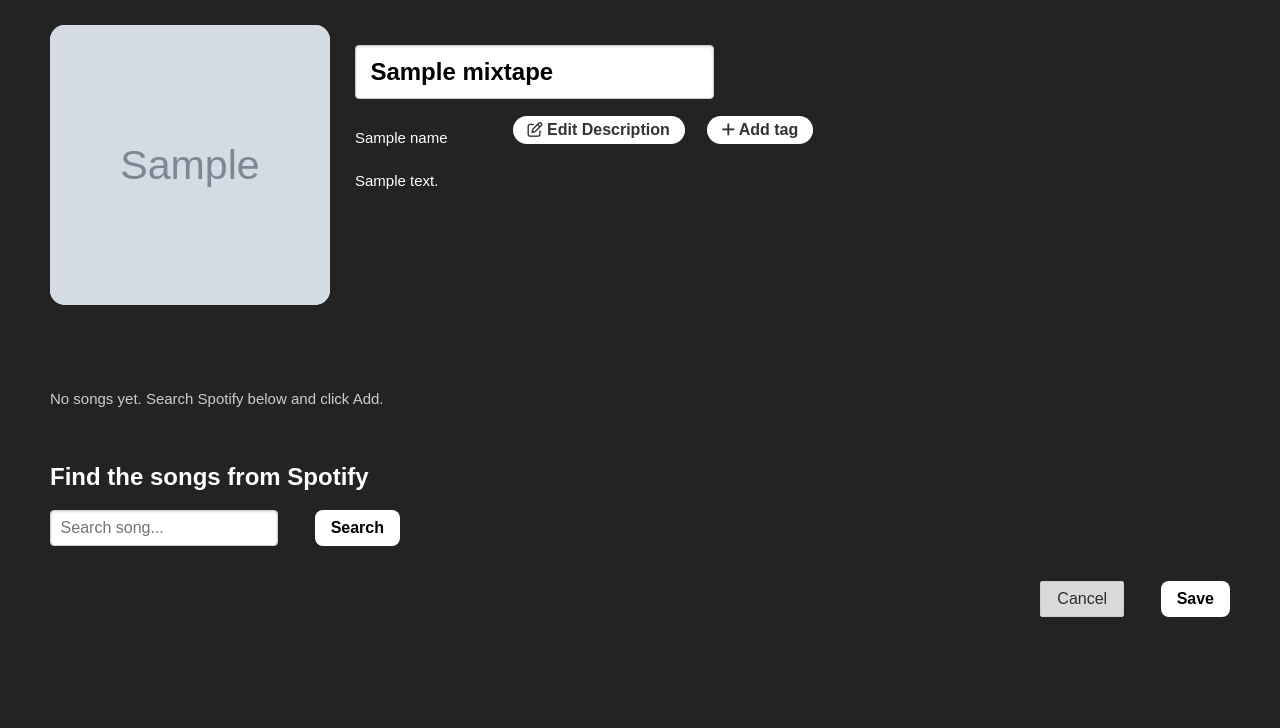
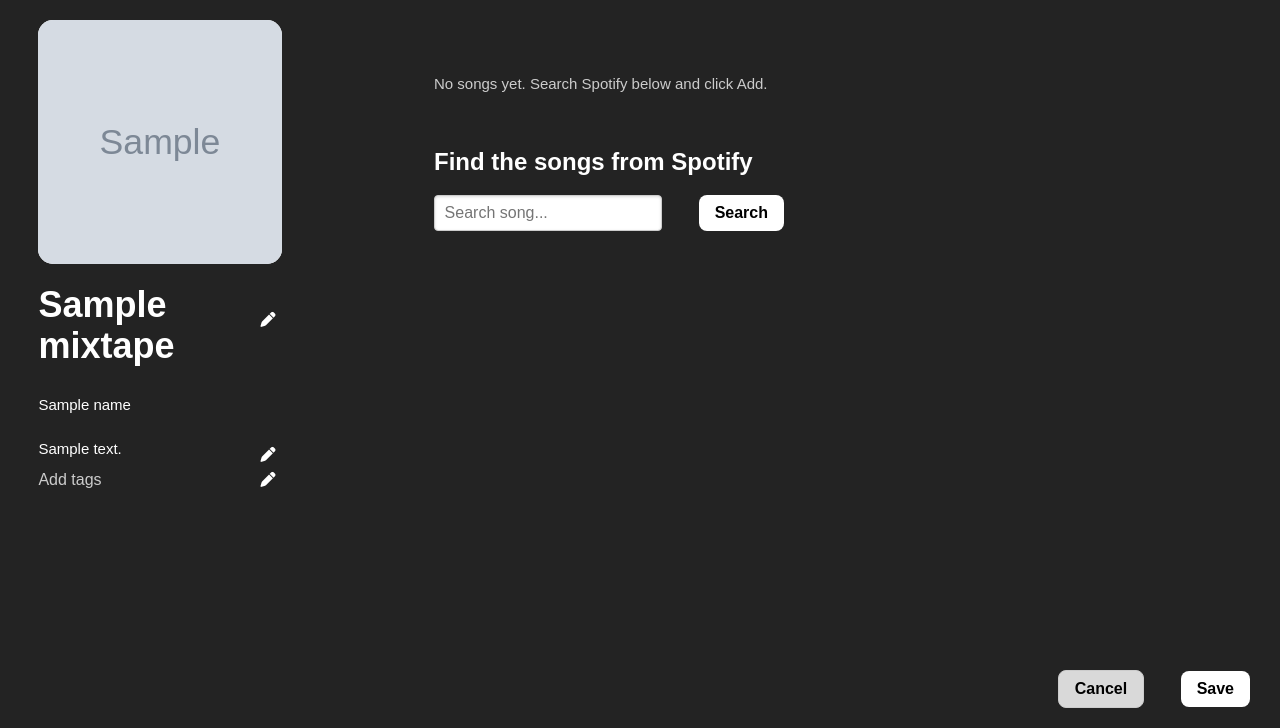
Before and after one commit to CSCI-5117-F26/developing-the-interactive-web-project-1-group-7, a Python web app: template src/developing_the_interactive_web_project_1_group_7/templates/add_mixtape.html in a window 1280 px wide. Shown: the part 72-800 px from the top of the page. Run offline with Jinja, Linux system fonts and the light colour scheme; the template is opened without the code that fills it: most values are stand-ins (such as "Sample title", 1, 10 or a date in 2020); grey boxes marked "Sample" are stand-in pictures; some libraries are stand-ins or nearby versions.

Commit message:
layout fixes (from miro notes)

```diff
--- a/src/developing_the_interactive_web_project_1_group_7/static/add_mixtape.js
+++ b/src/developing_the_interactive_web_project_1_group_7/static/add_mixtape.js
@@ -131,26 +131,27 @@ searchForm.addEventListener("submit", async (event) => {
     }
 });
 
-// Enter in a note field shouldn't save the whole mixtape
 selectedSongs.addEventListener("keydown", (event) => {
     if (event.key === "Enter" && event.target.matches(".song-note-input")) {
         event.preventDefault();
     }
 });
 
-// Show the description and tags on the page as soon as they're chosen in the dialogs, before the mixtape is saved
+const titleInput = document.querySelector('input[name="title"]');
+const titlePreview = document.getElementById("title-preview");
 const descriptionInput = document.querySelector('textarea[name="description"]');
 const descriptionPreview = document.getElementById("description-preview");
-const descriptionButtonLabel = document.getElementById("description-button-label");
 const tagCheckboxes = document.querySelectorAll('input[name="tags"]');
 const tagPreview = document.getElementById("tag-preview");
-const tagButtonLabel = document.getElementById("tag-button-label");
+
+function refreshTitlePreview() {
+    titlePreview.textContent = titleInput.value.trim() || "Mixtape Title";
+}
 
 function refreshDescriptionPreview() {
     const description = descriptionInput.value.trim();
-    descriptionPreview.textContent = description;
-    descriptionPreview.hidden = !description;
-    descriptionButtonLabel.textContent = description ? "Edit Description" : "Add Description";
+    descriptionPreview.textContent = description || "Add a description";
+    descriptionPreview.style.color = description ? "" : "#cccccc";
 }
 
 function refreshTagPreview() {
@@ -167,13 +168,24 @@ function refreshTagPreview() {
         tagPreview.appendChild(item);
     }
 
-    tagButtonLabel.textContent = checked.length ? "Edit tags" : "Add tag";
+    if (!checked.length) {
+        tagPreview.textContent = "Add tags";
+        tagPreview.style.color = "#cccccc";
+    } else {
+        tagPreview.style.color = "";
+    }
 }
 
+titleInput.addEventListener("input", refreshTitlePreview);
 descriptionInput.addEventListener("input", refreshDescriptionPreview);
 tagCheckboxes.forEach((box) => box.addEventListener("change", refreshTagPreview));
+refreshTitlePreview();
 refreshDescriptionPreview();
 refreshTagPreview();
+
+titleInput.addEventListener("invalid", () => {
+    document.getElementById("edit-title").showModal();
+});
 
 // When editing or remixing, start with the mixtape's existing songs and notes.
 // Done before Sortable so the songs still show (and aren't lost on save) if the Sortable CDN fails to load.
--- a/src/developing_the_interactive_web_project_1_group_7/templates/add_mixtape.html
+++ b/src/developing_the_interactive_web_project_1_group_7/templates/add_mixtape.html
@@ -8,47 +8,110 @@
 <link rel="stylesheet" href="{{ url_for('static', filename='profile.css') }}">
 <link rel="stylesheet" href="{{ url_for('static', filename='edit_mixtape.css') }}">
 
-<section>
+<style>
+#mixtape-cover {
+  position: relative;
+}
 
-<form class="pure-form" id="mixtape-form" method="POST" action="{{ form_action }}">
+.cover-overlay {
+  position: absolute;
+  top: 0;
+  bottom: 0;
+  left: 0;
+  right: 0;
+  height: 100%;
+  width: 100%;
+  opacity: 0;
+  transition: .3s ease;
+  background-color: rgba(0, 0, 0, 0.5);
+  border-radius: 15px;
+}
 
-    <div class="profile-info">
+#mixtape-cover:hover .cover-overlay {
+  opacity: 1;
+}
+
+.cover-overlay-text {
+  color: white;
+  font-size: 20px;
+  font-weight: bold;
+  position: absolute;
+  top: 50%;
+  left: 50%;
+  transform: translate(-50%, -50%);
+  text-align: center;
+  white-space: nowrap;
+}
+</style>
+
+<section style="padding-bottom: 80px;">
+
+<div class="pure-g">
+    <div class="pure-u-1 pure-u-md-1-4 left-side">
+        <form class="pure-form" id="mixtape-form" method="POST" action="{{ form_action }}" enctype="multipart/form-data">
             <div class="card" id="mixtape-cover">
-            <!-- <img id="mixtape-cover-img" src="/static/images/mixtape-cover.png" alt="mixtape cover" width="200"> -->
-
+                <button type="button" command="show-modal" commandfor="change-cover" aria-label="{{ 'Add cover' if mode == 'create' else 'Change cover' }}" style="background: none; border: none; padding: 0; width: 100%; height: 100%; cursor: pointer;">
                 {% if mixtape.cover_image_url %}
                 <img id="mixtape-cover-img" class="album-cover" src="{{ mixtape.cover_image_url }}" alt="{{ mixtape.title }} cover">
                 {% else %}
                 <img id="mixtape-cover-img" src="/static/images/mixtape-cover.png" alt="mixtape cover" width="200">
                 {% endif %}
+                <span class="cover-overlay"><span class="cover-overlay-text"><i class="fa-solid {{ 'fa-plus' if mode == 'create' else 'fa-pen' }}"></i><br>{{ "Add cover" if mode == "create" else "Change cover" }}</span></span>
+                </button>
             </div>
 
-        <div>
-            <input type="text" name="title" class="mixtape-title-2" placeholder="Mixtape Title" maxlength="150" required value="{{ mixtape.title if mixtape }}">
+            <div class="pure-g" style="align-items: center;">
+                <div class="pure-u-21-24">
+                    <h3 class="mixtape-title" id="title-preview">{{ mixtape.title if mixtape else "Mixtape Title" }}</h3>
+                </div>
+                <div class="pure-u-3-24" style="text-align: right;">
+                    <button type="button" class="icon-button" command="show-modal" commandfor="edit-title" aria-label="Edit title"><i class="fa-solid fa-pen"></i></button>
+                </div>
+            </div>
 
             {% if mode == "remix" %}
             <p class="remix-note"><i class="fa-solid fa-code-branch"></i> Remixing "{{ mixtape.title }}" by {{ mixtape.creator_name }}. Saving creates your own copy.</p>
             {% endif %}
 
-            <div class="actions">
             <p class="mixtape-owner">{{ name }}</p>
 
-            <div class="filters">
-                <ul>
-                    <li><button type="button" class="pure-button" command="show-modal" commandfor="add-description"><i class="fa-regular fa-pen-to-square"></i> <span id="description-button-label">Add Description</span></button></li>
-                    <li><button type="button" class="pure-button" command="show-modal" commandfor="add-tag"><i class="fa-solid fa-plus"></i> <span id="tag-button-label">Add tag</span></button></li>
-                </ul>
+            <div class="pure-g" style="align-items: center;">
+                <div class="pure-u-21-24">
+                    <p id="description-preview" class="mixtape-desc description-preview"></p>
+                </div>
+                <div class="pure-u-3-24" style="text-align: right;">
+                    <button type="button" class="icon-button" command="show-modal" commandfor="add-description" aria-label="Edit description"><i class="fa-solid fa-pen"></i></button>
                 </div>
             </div>
 
-            <!-- Live preview of the description and tags chosen in the dialogs -->
-             <!-- Needs  polish -->
-            <p id="description-preview" class="mixtape-desc description-preview" hidden></p>
+            <div class="pure-g" style="align-items: center;">
+                <div class="pure-u-21-24">
                     <div class="filters tag-preview">
                         <ul id="tag-preview"></ul>
                     </div>
                 </div>
+                <div class="pure-u-3-24" style="text-align: right;">
+                    <button type="button" class="icon-button" command="show-modal" commandfor="add-tag" aria-label="Edit tags"><i class="fa-solid fa-pen"></i></button>
                 </div>
+            </div>
+
+            <dialog id="change-cover">
+                <h4>{{ "Add a cover" if mode == "create" else "Change cover" }}</h4>
+                <img id="cover-preview" src="{{ mixtape.cover_image_url if mixtape and mixtape.cover_image_url else '/static/images/mixtape-cover.png' }}" alt="cover preview" width="200">
+                <br>
+                <input id="cover-input" name="image" type="file" accept="image/*">
+                <div class="dialog-buttons">
+                    <button type="button" class="pure-button" commandfor="change-cover" command="close">Done</button>
+                </div>
+            </dialog>
+
+            <dialog id="edit-title">
+                <h4>Edit the title</h4>
+                <input type="text" name="title" class="pure-input-1" placeholder="Mixtape Title" maxlength="150" required value="{{ mixtape.title if mixtape }}">
+                <div class="dialog-buttons">
+                    <button type="button" class="pure-button" commandfor="edit-title" command="close">Done</button>
+                </div>
+            </dialog>
 
             <dialog id="add-description">
                 <h4>Add a description</h4>
@@ -69,15 +132,30 @@
                     <button type="button" class="pure-button" commandfor="add-tag" command="close">Done</button>
                 </div>
             </dialog>
+        </form>
+    </div>
 
+    <div class="pure-u-1 pure-u-md-3-4 right-side">
         <!-- Songs added from the search below. Each row carries hidden track_ids /
-         annotations inputs, so the DOM order is the order saved to the database. -->
-    <div class="selected-songs-wrapper">
+             annotations inputs (form="mixtape-form"), so the DOM order is the order saved to the database. -->
+        <div class="selected-songs-wrapper pure-form">
             <p id="no-songs" class="empty-songs">No songs yet. Search Spotify below and click Add.</p>
             <div id="selected-songs"></div>
         </div>
 
+        <h2>Find the songs from Spotify</h2>
+
+        <div style="padding: 0 50px;">
+            <form class="pure-form" id="song-search" action="{{ url_for('search_spotify_tracks') }}" method="GET">
+                <input id="q" name="q" type="text" required maxlength="100" placeholder="Search song..."/>
+                <button type="submit" class="pure-button login">Search</button>
             </form>
+
+            <p id="search-status" class="search-status" aria-live="polite"></p>
+            <div id="search-results"></div>
+        </div>
+    </div>
+</div>
 
 <dialog id="remove-song">
     <h4>Remove this song?</h4>
@@ -89,7 +167,7 @@
 </dialog>
 <template id="selected-song-template">
     <div class="pure-g song selected-song">
-        <input type="hidden" name="track_ids">
+        <input type="hidden" name="track_ids" form="mixtape-form">
         <div class="pure-u-2-24">
             <button type="button" class="icon-button remove-song" aria-label="Remove song"><i class="fa-solid fa-minus"></i></button>
         </div>
@@ -112,7 +190,7 @@
 
         <div class="pure-u-6-24"></div>
         <div class="pure-u-18-24">
-            <input type="text" name="annotations" class="song-note-input" maxlength="300" placeholder="Add a note about why this song is here (optional)">
+            <input type="text" name="annotations" form="mixtape-form" class="song-note-input" maxlength="300" placeholder="Add a note about why this song is here (optional)">
         </div>
     </div>
 </template>
@@ -135,21 +213,9 @@
     </div>
 </template>
 
-<h2>Find the songs from Spotify</h2>
-
-<div style="padding: 0 50px;">
-    <form class="pure-form" id="song-search" action="{{ url_for('search_spotify_tracks') }}" method="GET">
-        <input id="q" name="q" type="text" required maxlength="100" placeholder="Search song..."/>
-        <button type="submit" class="pure-button login">Search</button>
-    </form>
-
-    <p id="search-status" class="search-status" aria-live="polite"></p>
-    <div id="search-results"></div>
-</div>
-
-<div style="text-align: right; padding: 20px 50px;">
+<div style="position: fixed; bottom: 20px; right: 30px; z-index: 99;">
     {% if mixtape %}
-    <a href="{{ url_for('view', mixtape_id=mixtape.id) }}" class="pure-button button-cancel">Cancel</a>
+    <a href="{{ url_for('view', mixtape_id=mixtape.id) }}" class="pure-button login button-cancel">Cancel</a>
     {% endif %}
     <button type="submit" form="mixtape-form" class="pure-button login">
         {% if mode == "edit" %}Save changes{% elif mode == "remix" %}Save remix{% else %}Save{% endif %}
@@ -165,4 +231,20 @@
 <script src="https://cdn.jsdelivr.net/npm/sortablejs@1.15.6/Sortable.min.js"></script>
 <script src="{{ url_for('static', filename='add_mixtape.js') }}"></script>
 
+<script>
+const coverInput = document.getElementById("cover-input");
+const coverImage = document.getElementById("mixtape-cover-img");
+
+coverInput.onchange = evt => {
+    const [file] = coverInput.files
+    if (file) {
+        const url = URL.createObjectURL(file)
+        document.getElementById("cover-preview").src = url
+        coverImage.src = url
+        coverImage.className = "album-cover"
+        coverImage.removeAttribute("width")
+    }
+}
+</script>
+
 {% endblock %}
--- a/src/developing_the_interactive_web_project_1_group_7/templates/profile.html
+++ b/src/developing_the_interactive_web_project_1_group_7/templates/profile.html
@@ -19,7 +19,7 @@
 </div>
 
 <h2>My Mixtapes</h2>
-<div class="mixtape-prof">
+<div class="mixtape-prof" style="scrollbar-width: none; -ms-overflow-style: none;">
     {% set show_creator = false %}
     {% for mixtape in my_mixtapes %}
         {% include "./components/mixtape_tile.html" %}
```
Also changed, not shown: src/developing_the_interactive_web_project_1_group_7/templates/view_mixtape.html (+40 -0 lines). Lines whose indentation alone changed are shown as unchanged.
